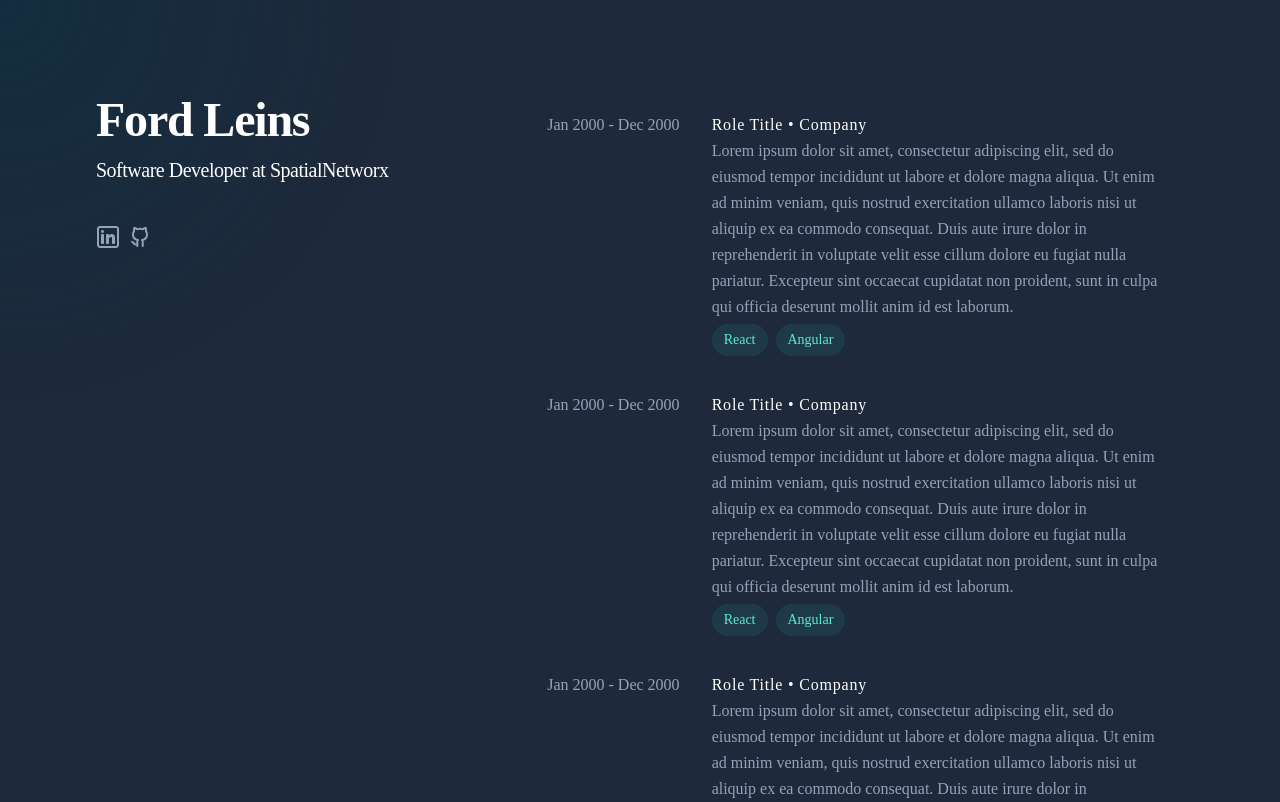
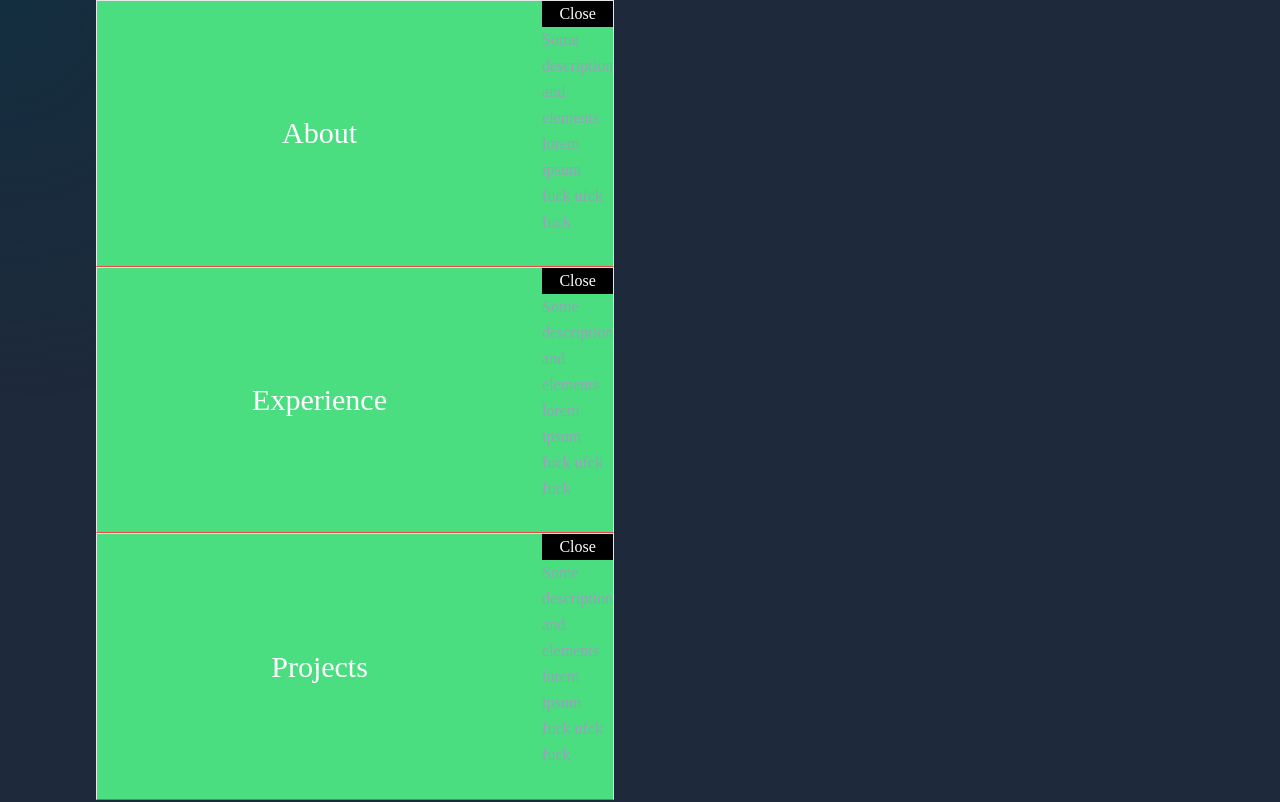
Before and after one commit to HotWheelsTony/fordleins-dev, a SvelteKit app: page / in a window 1280 px wide. Shown: the top 802 px of the page. Built offline with nearby package versions, Linux system fonts and the light colour scheme; a web font is replaced by a local one.

Commit message:
Flexxy box concept working

```diff
--- a/src/routes/+page.svelte
+++ b/src/routes/+page.svelte
@@ -11,29 +11,87 @@
         };
     });
 
+    const openSection = (sectionId) => {
+        const target = document.getElementById(sectionId);
+        const allSections = document.querySelectorAll(".section");
+
+        allSections.forEach((section) => {
+            if (section.id !== sectionId) {
+                section.classList.add("flex-[0]", "pointer-events-none");
+            }
+        });
+
+        target.classList.add("open");
+    };
+
+    const closeSection = () => {
+        document.querySelectorAll(".section").forEach((section) => {
+            section.classList.remove("flex-[0]", "pointer-events-none", "open");
+        });
+    };
+
     const updateMousePos = (event) => {
-        const bg = document.getElementById("background");
+        document
+            .getElementById("background")
+            .style.setProperty(
+                "background",
+                `radial-gradient(800px at ${event.clientX}px ${event.clientY}px, rgba(8, 51, 68, 0.5), transparent 70%)`,
+            );
+    };
 
-        bg.style.setProperty(
-            "background",
-            `radial-gradient(800px at ${event.clientX}px ${event.clientY}px, rgba(8, 51, 68, 0.5), transparent 70%)`,
-        );
-    };
+    const sections = ["About", "Experience", "Projects"];
 </script>
 
 <div id="background" class="fixed inset-0 -z-10" />
 
-<div class="mx-auto min-h-screen max-w-screen-xl px-6 py-12 lg:py-0 lg:px-24">
-    <div class="lg:flex lg:justify-between lg:gap-4">
-        <div class="lg:sticky lg:h-screen lg:top-0 lg:py-24">
-            <Header />
-        </div>
-        <main class="group/cards lg:w-3/5 py-12 lg:py-24">
+<div class="mx-auto h-screen max-w-screen-xl px-6 py-12 lg:py-0 lg:px-24">
+    <div class="lg:flex lg:justify-between lg:gap-4 h-full">
+        <!--  -->
+
+        <main class="flex flex-col h-full bg-white group/sections">
+            {#each sections as section}
+                <section
+                    id={section}
+                    class="section flex flex-1 hover:!flex-[3] group-hover/sections:bg-black hover:!bg-orange-400 overflow-clip transition-all duration-1000 ease-in-out bg-green-400 border border-b-red-500"
+                >
+                    <button
+                        on:click={() => {
+                            openSection(section);
+                        }}
+                        class="title w-full h-full flex flex-1 justify-center items-center overflow-clip transition-all duration-1000 ease-in-out"
+                    >
+                        <h1 class="text-white text-3xl">
+                            {section}
+                        </h1>
+                    </button>
+
+                    <div
+                        class="content flex flex-col flex-[0] overflow-clip transition-all duration-1000 ease-in-out"
+                    >
+                        <button
+                            on:click={() => {
+                                closeSection();
+                            }}
+                            class="bg-black text-white">Close</button
+                        >
+                        Some description and elements lorem ipsum fuck ufck fuck
+                    </div>
+                </section>
+            {/each}
+        </main>
+
+        <!-- <main class="group/cards lg:w-3/5 my-12 lg:my-24">
             <Card />
             <Card />
             <Card />
             <Card />
-        </main>
+        </main> -->
+
+        <!--  -->
+
+        <!-- <div class="lg:sticky lg:h-screen lg:top-0 lg:py-24">
+            <Header />
+        </div> -->
     </div>
 </div>
 
@@ -45,4 +103,14 @@
             transparent 50%
         );
     }
+
+    :global(.open) {
+        & .title {
+            @apply flex-[0] pointer-events-none;
+        }
+
+        & .content {
+            @apply flex-1;
+        }
+    }
 </style>
```
